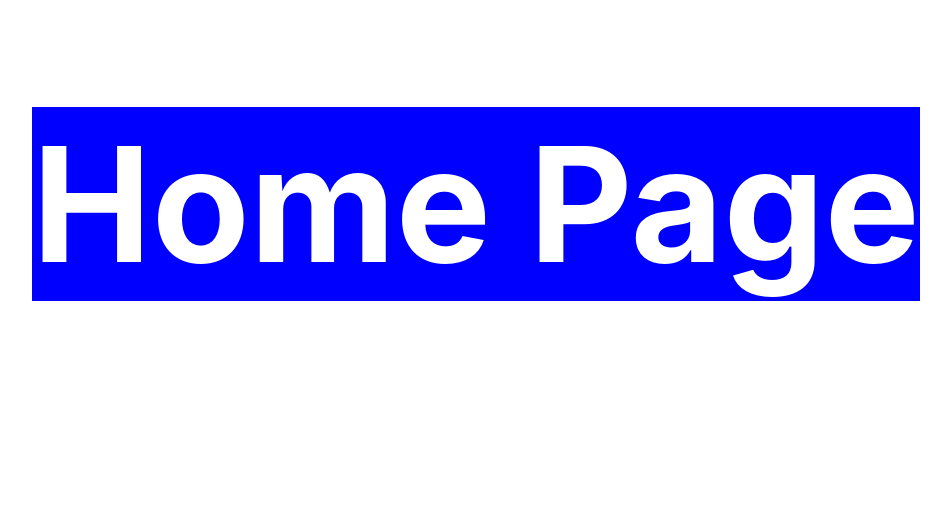
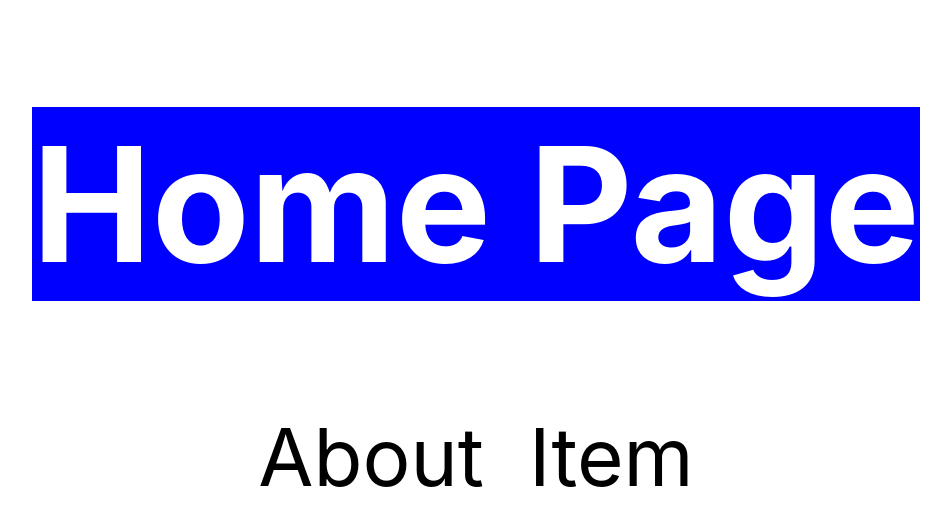
Before and after one commit to shyamgpt/React-Routers, a React (Create React App) app: page / in a window 1280 px wide. Shown: the top 526 px of the page, without its empty margins (164-1115 px from the left). Built offline with nearby package versions, Linux system fonts and the light colour scheme.

Commit message:
navogation using link to about and item page

```diff
--- a/src/App.js
+++ b/src/App.js
@@ -7,24 +7,24 @@ function App(){
 
 
   // 2nd way to creates routers-->
-  const routes = createRoutesFromElements(
-    <>
-    <Route path="/" element={<Home/>}/>
-    <Route path="/About" element = {<About/>}/>
-    <Route path="/Items" element = {<Items/>}/>
+  // const routes = createRoutesFromElements(
+  //   <>
+  //   <Route path="/" element={<Home/>}/>
+  //   <Route path="/About" element = {<About/>}/>
+  //   <Route path="/Items" element = {<Items/>}/>
 
-    </>
-  );
+  //   </>
+  // );
 
-  const router = createBrowserRouter(routes);
+  // const router = createBrowserRouter(routes);
 
 
   //1st way to create routers -->
-  // const router =createBrowserRouter([
-  //   {path: "/", element: <Home/>},
-  //   {path: "/about", element: <About1/>},
-  //   {path: "/Items", element: <Items/>}
-  // ])
+  const router =createBrowserRouter([
+    {path: "/", element: <Home/>},
+    {path: "/About", element: <About/>},
+    {path: "/Items", element: <Items/>}
+  ])
   return(
     <>
     <RouterProvider router ={router}/>
--- a/src/pages/About.js
+++ b/src/pages/About.js
@@ -1,8 +1,11 @@
+import {Link} from 'react-router-dom';
 function About() {
     return (
       <>
         <main>
           <h1>About Page</h1>
+          <Link to="/">Back</Link>
+          {/* <Link to="/items">Item</Link> */}
         </main>
       </>
     );
--- a/src/pages/Home.js
+++ b/src/pages/Home.js
@@ -1,8 +1,13 @@
+import {Link} from 'react-router-dom';
 function Home() {
     return (
       <>
         <main>
           <h1>Home Page</h1>
+          {/* <a href="/about">About</a> */}
+
+          <Link to="/about">About</Link>&nbsp;&nbsp;
+          <Link to="/items">Item</Link>
         </main>
       </>
     );
--- a/src/pages/Items.js
+++ b/src/pages/Items.js
@@ -1,8 +1,10 @@
+import { Link } from "react-router-dom";
 function Items() {
     return (
       <>
         <main>
           <h1>Items Page</h1>
+          <Link to="/">Back</Link>
         </main>
       </>
     );
```
